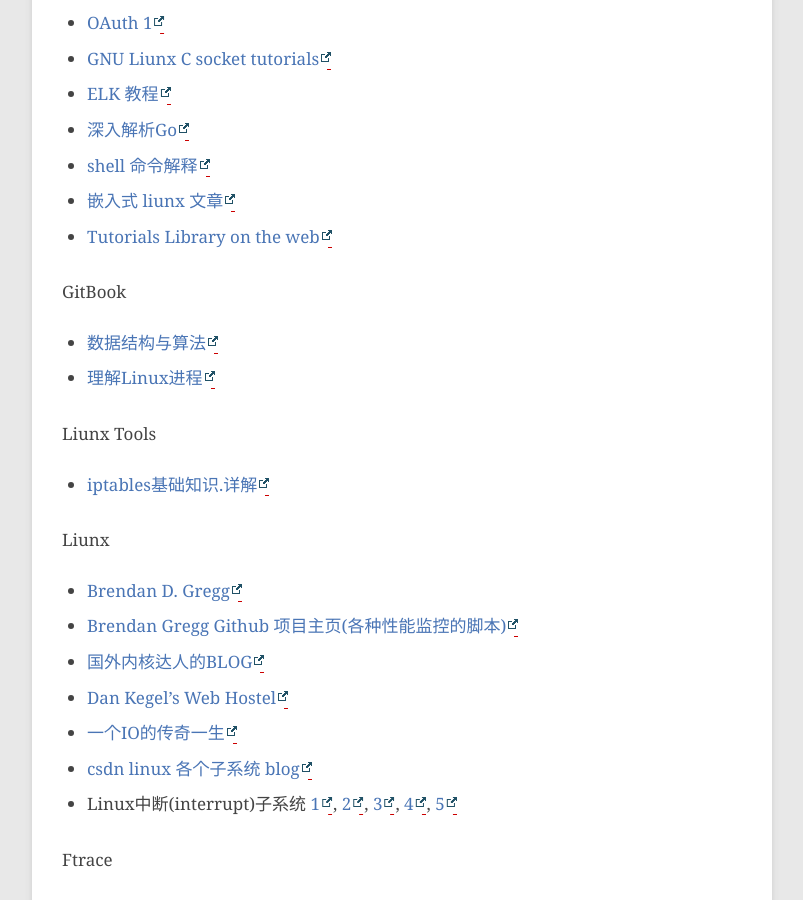
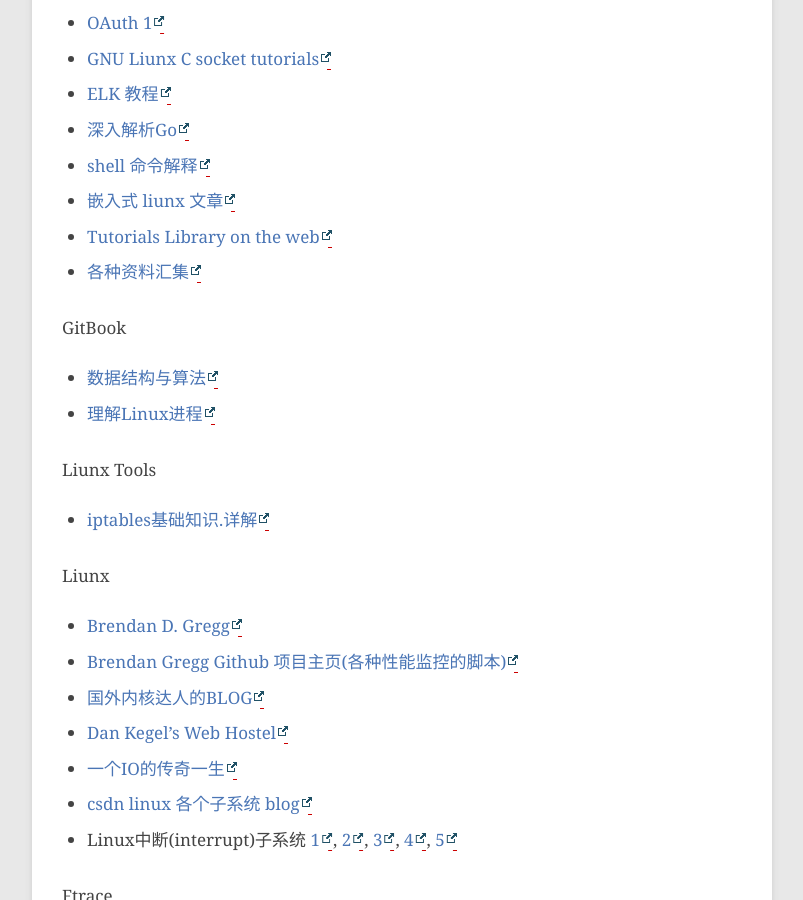
Before and after one commit to hushi55/hushi55.github.io, a Jekyll site: the page built from _posts/blog/2015-01-30-blogs.md, in a window 1280 px wide and 900 px high, scrolled down 3199 px. Shown: the whole window, without its empty margins (78-881 px from the left). Built offline with Jekyll 4.4.1, drawn with Linux system fonts in a browser that asks for light colours; Markdown is read by kramdown in place of the engine named in the settings; comment, search, counter and statistics services are not loaded.

Commit message:
add links

```diff
--- a/_posts/blog/2015-01-30-blogs.md
+++ b/_posts/blog/2015-01-30-blogs.md
@@ -106,6 +106,7 @@
 - [shell 命令解释](http://explainshell.com/)
 - [嵌入式 liunx 文章](http://www.tinylab.org)
 - [Tutorials Library on the web](http://www.tutorialspoint.com/index.htm)
+- [各种资料汇集](http://dirlt.com/)
 
 GitBook
 
```
